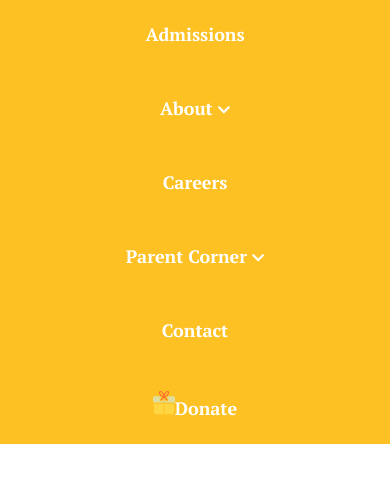
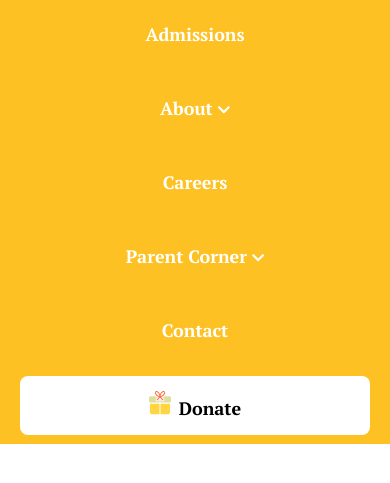
Before and after one commit to Yash-Jawale/aman-setu-v2, a plain HTML site: page nav.html in a window 390 px wide. Both pictures are taken after a click on the item 357 px from the left and 73 px from the top of the page. Shown: the part 149-632 px from the top of the page. Drawn offline with Linux system fonts and the light colour scheme.

Commit message:
Fixed Donate Btn on Mobile Screen

```diff
--- a/css/nav.css
+++ b/css/nav.css
@@ -93,6 +93,16 @@ nav a {
 	background-color: blueviolet;
 	border-radius: 3px;
 }
+/* Overriding */
+.button a {
+	background: #fff;
+	border: 0;
+	color: #000;
+	border-radius: 8px;
+}
+#don-btn > img {
+	padding-right: 8px;
+}
 
 /* Tablet Menu  */
 
@@ -118,12 +128,12 @@ nav a {
 		padding: 10px 15px;
 		margin: 5px 0;
 	}
-	.button a {
+	/* .button a {
 		background: #fff;
 		border: 0;
 		color: #000;
 		border-radius: 8px;
-	}
+	} */
 	.button.secondary {
 		border: 0;
 	}
@@ -144,9 +154,9 @@ nav a {
 		width: 100%;
 		height: 100%;
 	}
-	#don-btn > img {
+	/* #don-btn > img {
 		padding-right: 8px;
-	}
+	} */
 }
 
 /* Desktop Menu */
```
